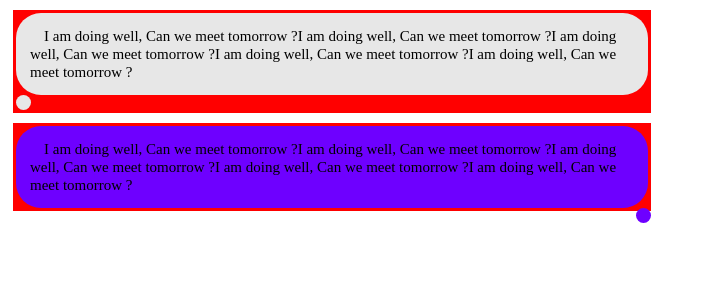
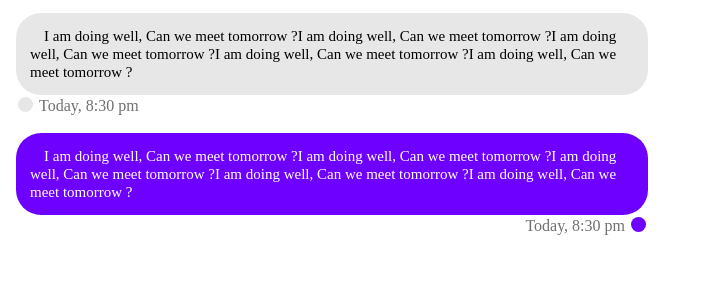
Before and after one commit to jio-ping/react-work, a React (Vite) app in the folder chatting/: page / in a window 1280 px wide. Shown: the top 300 px of the page, without its empty margins (0-701 px from the left). Built offline with nearby package versions, Linux system fonts and the light colour scheme.

Commit message:
Feat : 말풍선 컴포넌트 스타일링

```diff
--- a/chatting/src/components/SpeechBubble/SpeechBubble.jsx
+++ b/chatting/src/components/SpeechBubble/SpeechBubble.jsx
@@ -14,7 +14,14 @@ function SpeechBubble() {
             Can we meet tomorrow ?I am doing well, Can we meet tomorrow ?
           </span>
         </div>
-        <div className={`${style.circle} ${style.other_circle}`}></div>
+        <div className={style.bubble_info}>
+          <div
+            role="none"
+            className={`${style.circle} ${style.other_circle}`}
+          ></div>
+          {/*  위 메시지와 시간이 같으면 생략 */}
+          <span>Today, 8:30 pm</span>
+        </div>
       </div>
       {/* 내 말풍선 */}
       <div className={style.speech_bubble_wrapper}>
@@ -25,7 +32,14 @@ function SpeechBubble() {
             Can we meet tomorrow ?I am doing well, Can we meet tomorrow ?
           </span>
         </div>
-        <div className={`${style.circle} ${style.my_circle}`}></div>
+        <div className={`${style.bubble_info} ${style.my_info}`}>
+          {/*  위 메시지와 시간이 같으면 생략 */}
+          <span className={style.info}>Today, 8:30 pm</span>
+          <div
+            role="none"
+            className={`${style.circle} ${style.my_circle}`}
+          ></div>
+        </div>
       </div>
     </>
   );
--- a/chatting/src/components/SpeechBubble/SpeechBubble.module.css
+++ b/chatting/src/components/SpeechBubble/SpeechBubble.module.css
@@ -3,7 +3,7 @@
   position: relative;
   margin-inline: 5px;
   padding: 3px;
-  background: red;
+
   width: 50%;
 }
 
@@ -15,11 +15,20 @@
     margin: 14px;
   }
 }
+.bubble_info {
+  display: flex;
+  gap: 6px;
+  margin: 2px;
+  color: #707070;
+  font-style: normal;
+  font-weight: 300;
+}
 .circle {
   width: 15px;
   height: 15px;
   border-radius: 50%;
 }
+
 /* 남의 말풍선 */
 .bubble.others_bubble {
   background: #e7e7e7;
@@ -30,9 +39,12 @@
 /* 내 말풍선 */
 .bubble.my_bubble {
   background: #6e00ff;
+  color: #fff;
 }
 .my_circle {
   background: #6e00ff;
-  right: 0px;
-  position: absolute;
 }
+
+.bubble_info.my_info {
+  float: right;
+}
```
